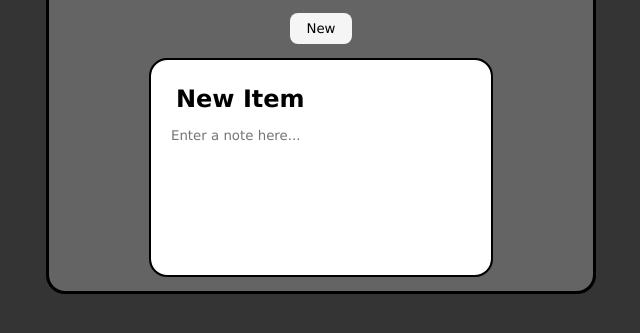
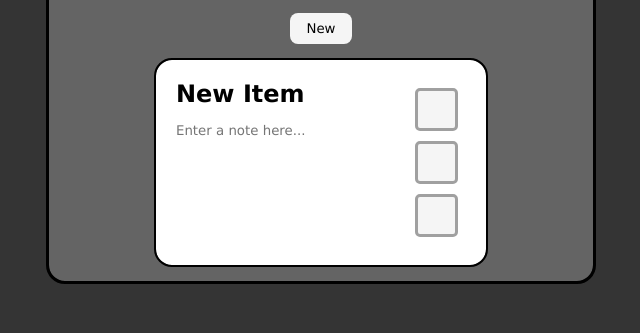
Before and after one commit to connsteele/todo-list, a website built with webpack: page src/template.html in a window 1280 px wide. Both pictures are taken after a click on the button "New". Shown: the part 73-406 px from the top of the page, without its empty margins (319-959 px from the left). Built offline with nearby package versions, Linux system fonts and the light colour scheme.

Commit message:
Refactor items into css-grid and add 3 buttons
Looks a lot better like this with more control

```diff
--- a/src/css/item.css
+++ b/src/css/item.css
@@ -1,34 +1,43 @@
 .item {
-    display: flex;
-    flex-direction: column;
-    align-items: center;
+    display: grid;
+    grid-template-columns: 4fr 1fr;
+    grid-template-rows: 1fr 3fr 1fr;
     gap: 5px;
     width: 300px;
     height: 175px;
-    padding: 20px;
+    padding: 15px;
     background-color: white;
     border-radius: 1rem;
     outline: 2px solid black;
     font-size: 16px;
+    --color-select: rgb(65, 138, 255);
+    --color-btn: rgb(160, 160, 160);
+    --padding-input: 5px;
 
     h1 {
         font-size: 1.5rem;
     }
 
     textarea {
-        padding: 5px;
-        width: 100%;
-        height: 50%;
+        padding: var(--padding-input);
         resize: none;
-        outline: none;
+        border-radius: 5px;
         border: none;
-        border-radius: 5px;
-    }
-    textarea:focus {
-        outline: 2px solid black;
     }
 
+    textarea.info {
+        grid-area: 2 / 1 / 3 / 2;
+        outline: none;
+
+    }
+
+    textarea:focus {
+        outline: 2px solid var(--color-select);
+    }
+
+
     div.card-header {
+        grid-area: 1 / 1 / 2 / 2;
         display: flex;
         flex-direction: row;
         justify-content: center;
@@ -40,44 +49,46 @@
 
     .card-title {
         width: 100%;
-        padding: 5px;
+        padding: var(--padding-input);
         font-size: 1.5rem;
         font-weight: bold;
         text-overflow: ellipsis;
         border: none;
         border-radius: 5px;
     }
+
     .card-title:focus {
-        outline: 2px solid blue;
+        outline: 2px solid var(--color-select);
 
     }
+
+    div.buttons {
+        display:  grid;
+        grid-template-columns: repeat(1fr, 3);
+        gap: 1rem;
+        padding: 1rem;
+        grid-column: 2 / 3;
+        grid-row: 1 / 4;
+
+        button {
+            aspect-ratio: 1 / 1;
+            height: 100%;
+            width: auto;
+            outline: 3px solid var(--color-btn);
+            border-radius: 2px;
+            border: 0;
+        }
+        button:hover {
+            outline: 3px solid var(--color-select);
+        }
+    }
+
 }
 
 .item:hover {
-    outline: 4px solid rgb(65, 138, 255);
-}
-
-.item button {
-    aspect-ratio: 1 / 1;
-    height: 15px;
-    width: 15px;
-    outline: 3px solid rgb(0, 152, 199);
-    border-radius: 2px;
-    border: 0;
+    outline: 4px solid var(--color-select);
 }
 
 #delete-btn {
     outline: 3px solid rgb(199, 0, 0);
 }
-
-.item p {
-    padding: 5px;
-}
-
-.item:hover p::selection {
-    background-color: rgb(208, 234, 255);
-}
-
-.item p:focus {
-
-}
--- a/src/js/projectView.js
+++ b/src/js/projectView.js
@@ -19,6 +19,15 @@ function createProjectView(title) {
             const card = document.createElement("div");
             card.className = "item";
             card.dataset.itemId = item.id;
+            const divButtons = document.createElement("div");
+            divButtons.className = "buttons";
+            const btnDone = document.createElement("button");
+            btnDone.type = "button";
+            const btnEdit = document.createElement("button");
+            btnEdit.type = "button";
+            const btnDelete = document.createElement("button");
+            btnDelete.type = "button";
+            divButtons.append(btnDone, btnEdit, btnDelete);
             const header = document.createElement("div");
             header.className = "card-header";
             const title = document.createElement("input");
@@ -26,6 +35,7 @@ function createProjectView(title) {
             title.type = "text";
             title.value = item.title;
             const info = document.createElement("textarea");
+            info.className = "info";
             // if there is no info use placeholder text
             if (item.info === "") {
                 info.placeholder = "Enter a note here..."
@@ -35,11 +45,12 @@ function createProjectView(title) {
             }
 
 
-
             // Add info to card
+            card.appendChild(divButtons);
             header.appendChild(title);
             card.appendChild(header);
             card.appendChild(info);
+
 
             // Add card to page
             divItems.appendChild(card);
```
